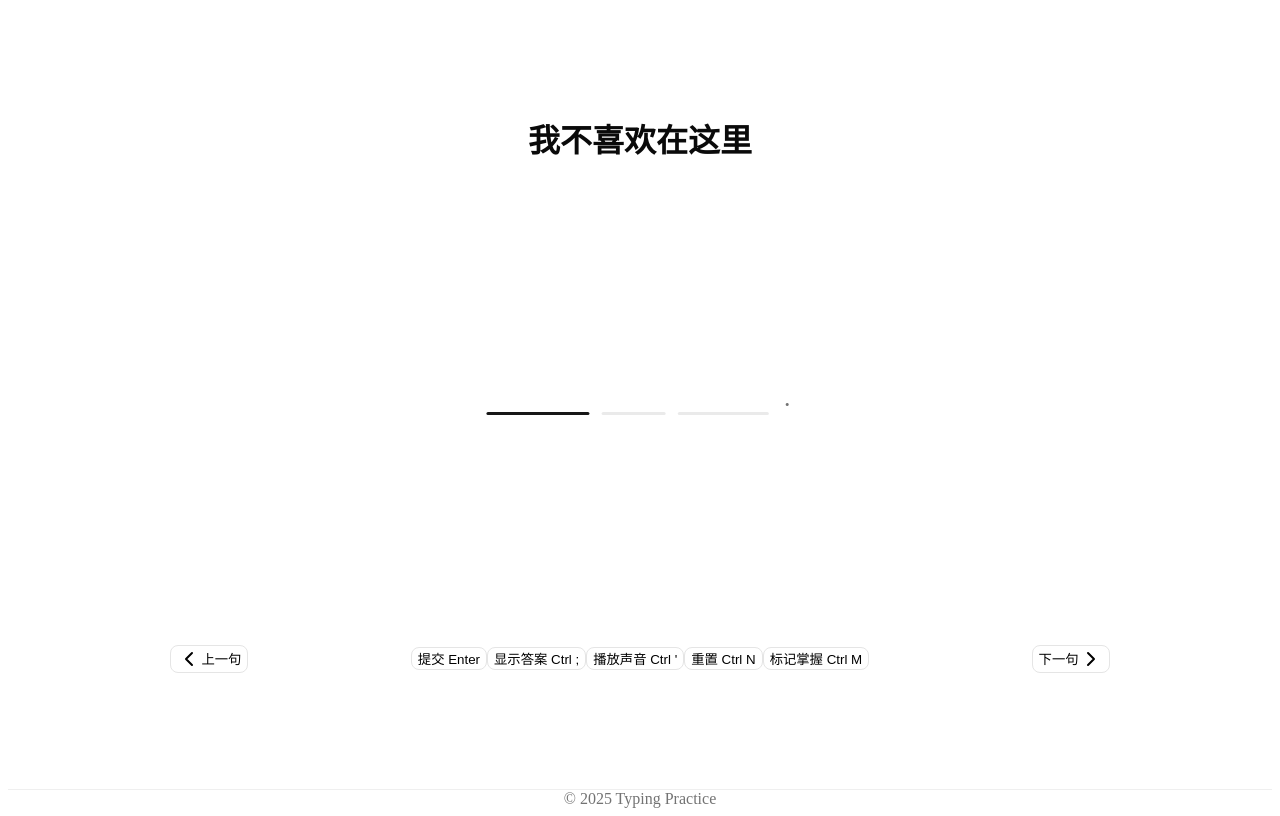
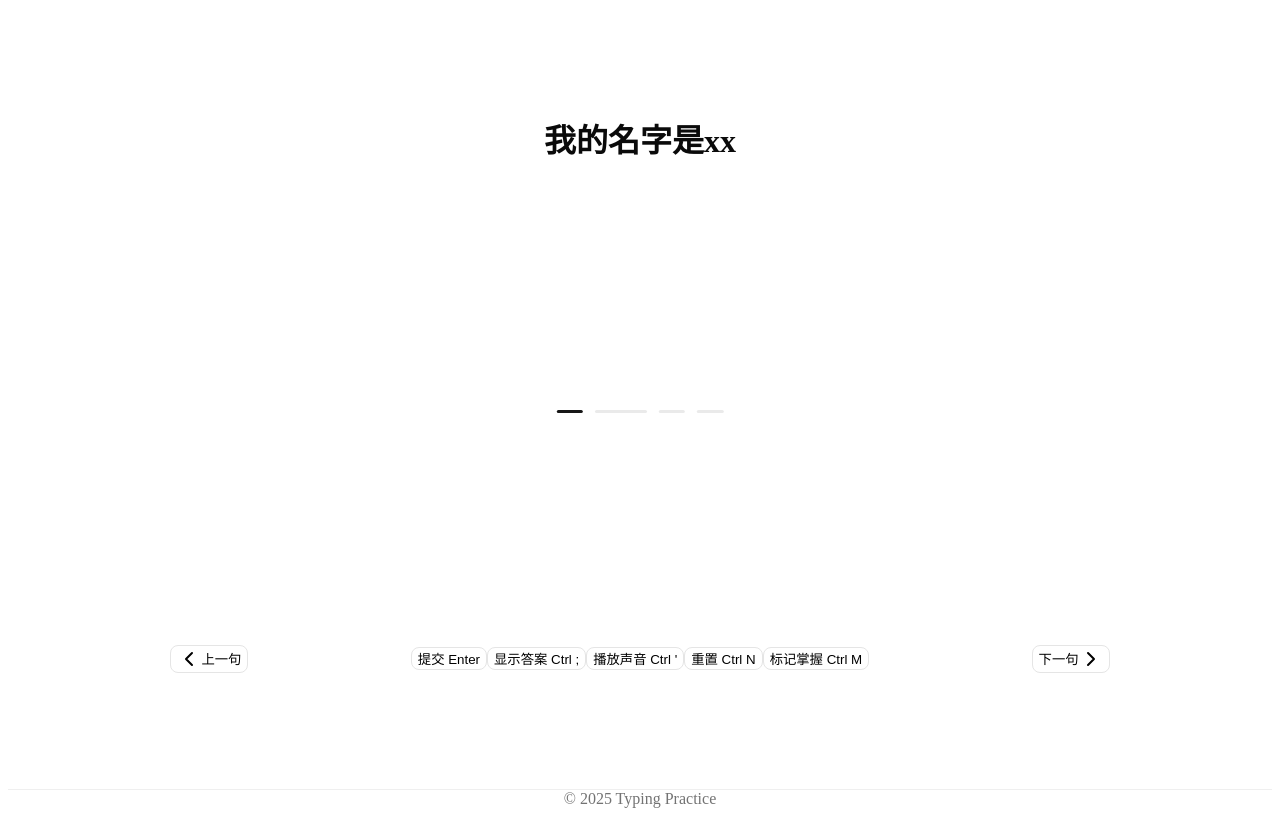
Before and after one commit to ajaxgoldfish/keymantra, a React (Vite) app: page / in a window 1280 px wide. Built offline with nearby package versions, Linux system fonts and the light colour scheme.

Commit message:
Update prompt in SENTENCE_BANK of App component to change the text from '我不喜欢在这里' to '我的名字是xx' for improved content relevance.

```diff
--- a/src/App.jsx
+++ b/src/App.jsx
@@ -7,12 +7,12 @@ import { ChevronLeft, ChevronRight } from 'lucide-react'
 const SENTENCE_BANK = [
   {
     id: 'practice',
-    prompt: '我不喜欢在这里',
+    prompt: '我的名字是xx',
     tokens: [
-      { type: 'word', text: 'Practice' },
-      { type: 'word', text: 'makes' },
-      { type: 'word', text: 'perfect' },
-      { type: 'symbol', text: '.' },
+      { type: 'word', text: 'My' },
+      { type: 'word', text: 'name' },
+      { type: 'word', text: 'is' },
+      { type: 'word', text: 'xx' },
     ],
   },
   {
```
